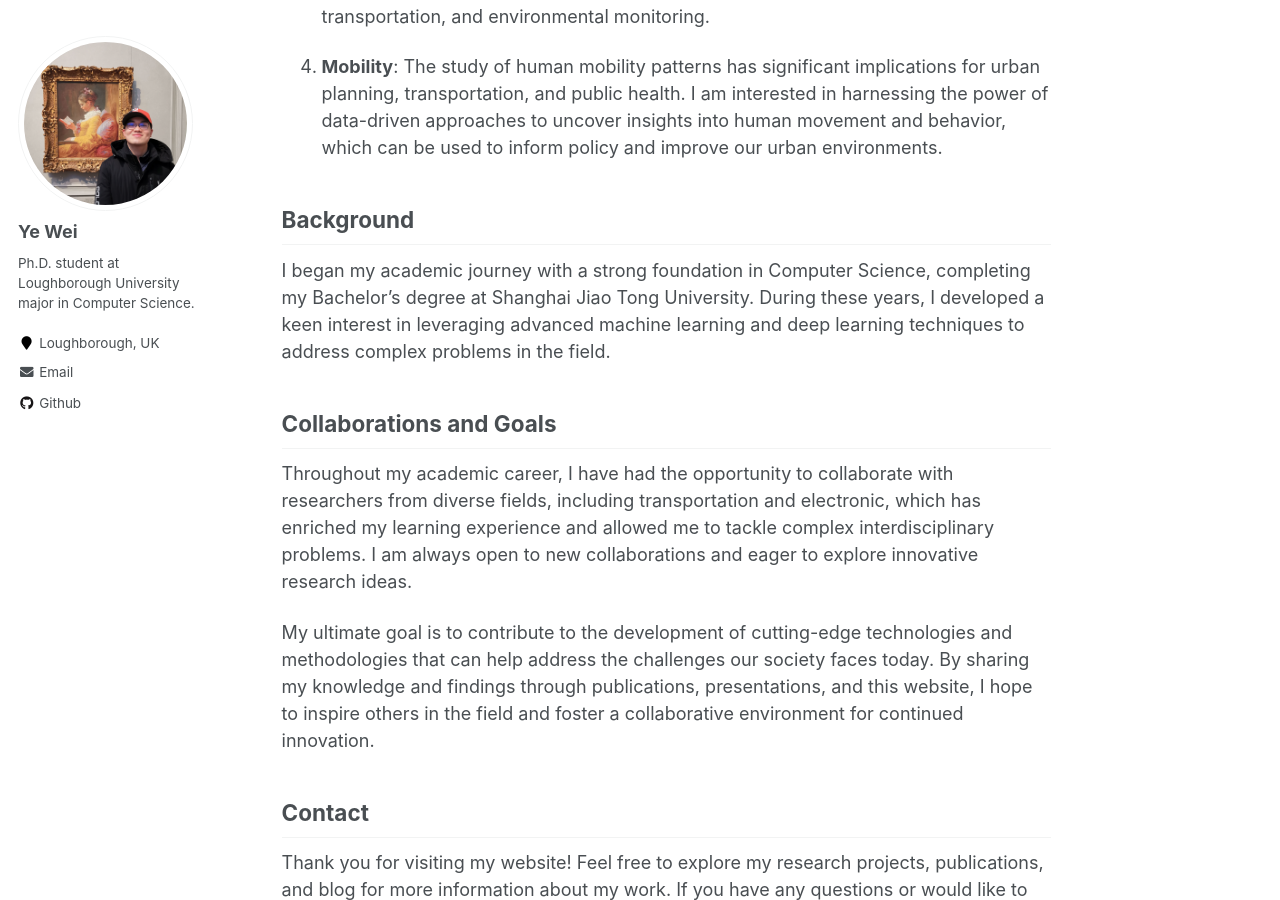
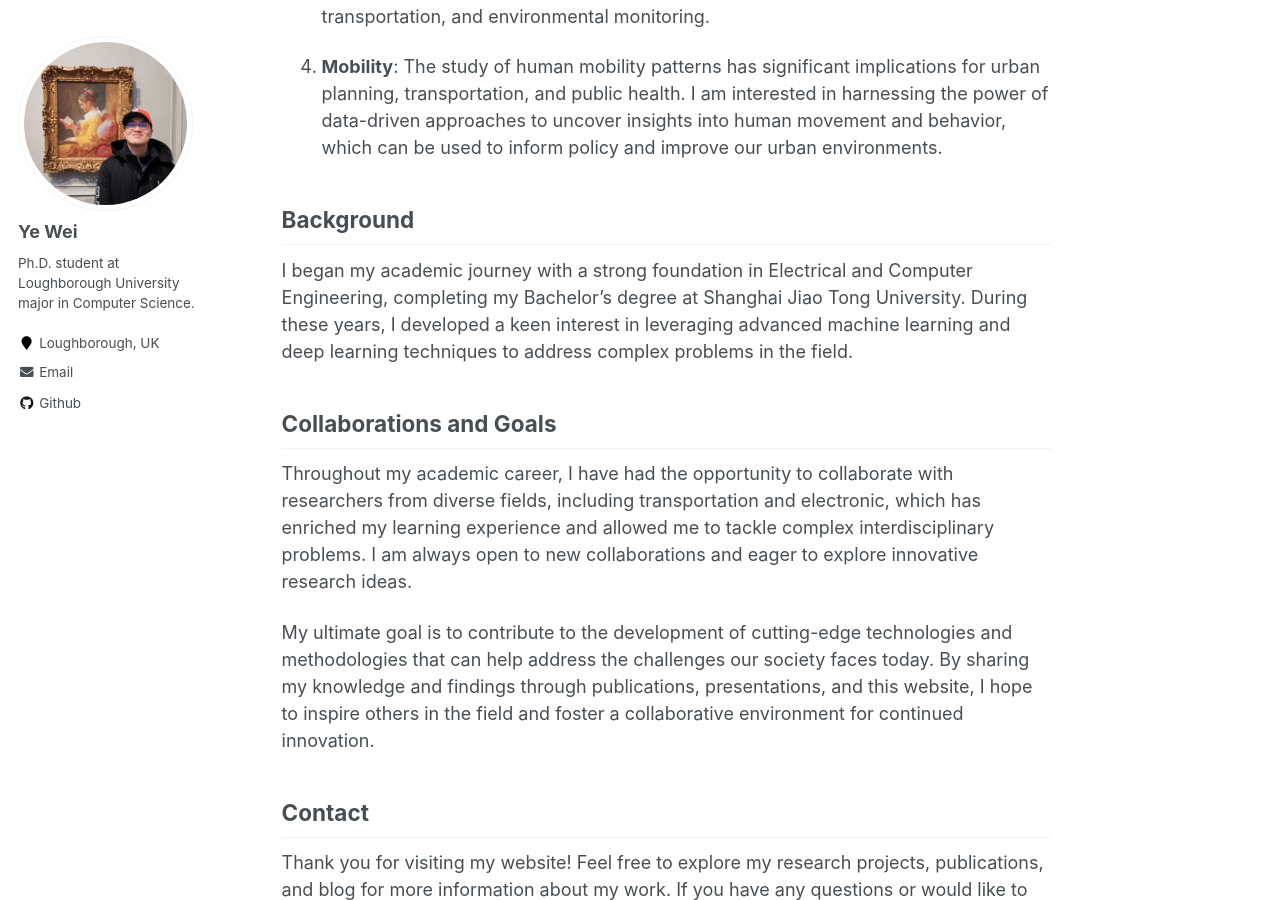
Before and after one commit to Ye-We1/Ye-We1.github.io, a Jekyll site: the page built from _pages/about.md, in a window 1280 px wide and 900 px high, scrolled down 915 px. Built offline with Jekyll 4.4.1, drawn with Linux system fonts in a browser that asks for light colours.

Commit message:
Update about.md

```diff
--- a/_pages/about.md
+++ b/_pages/about.md
@@ -24,7 +24,7 @@ Hello and welcome to my personal website! My name is Ye Wei, and I am currently
 
 ## Background
 
-I began my academic journey with a strong foundation in Computer Science, completing my Bachelor's degree at Shanghai Jiao Tong University. During these years, I developed a keen interest in leveraging advanced machine learning and deep learning techniques to address complex problems in the field.
+I began my academic journey with a strong foundation in Electrical and Computer Engineering, completing my Bachelor's degree at Shanghai Jiao Tong University. During these years, I developed a keen interest in leveraging advanced machine learning and deep learning techniques to address complex problems in the field.
 
 ## Collaborations and Goals
 
```
